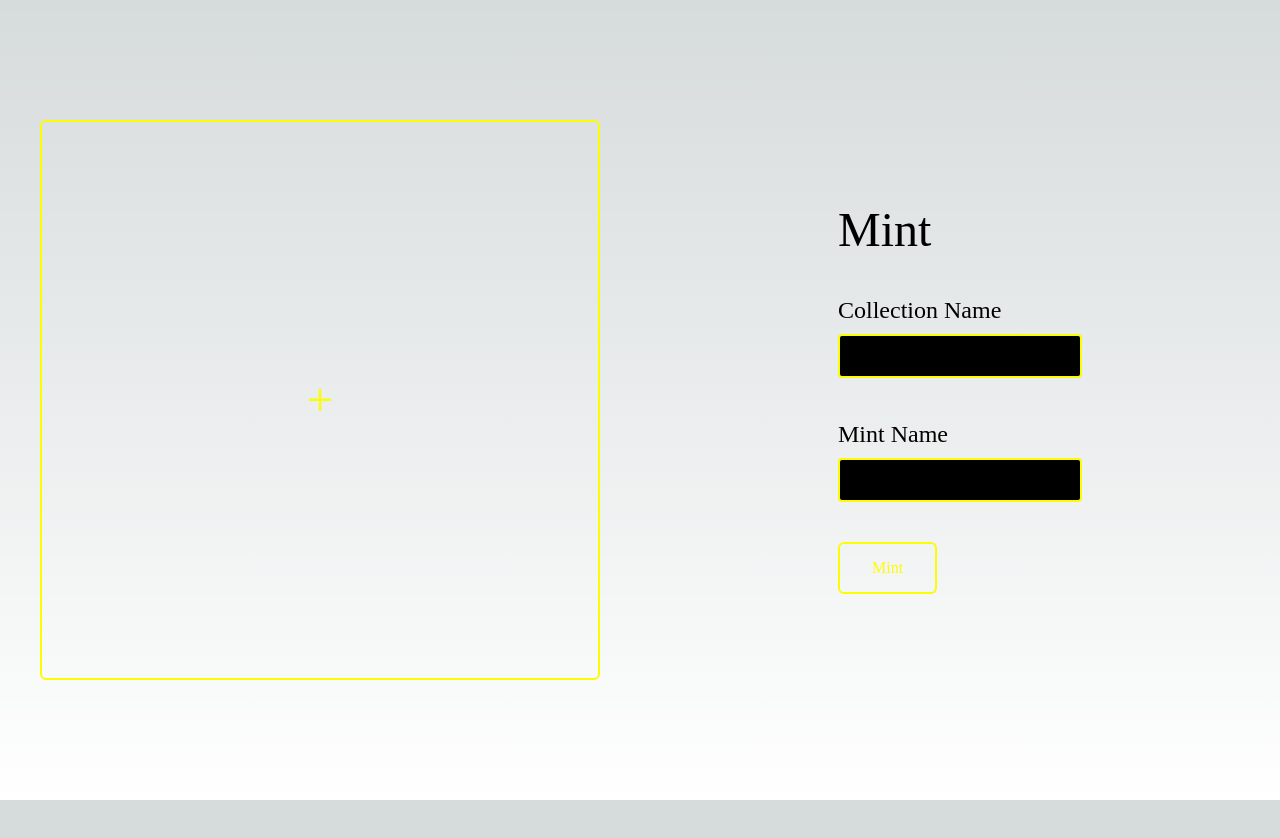
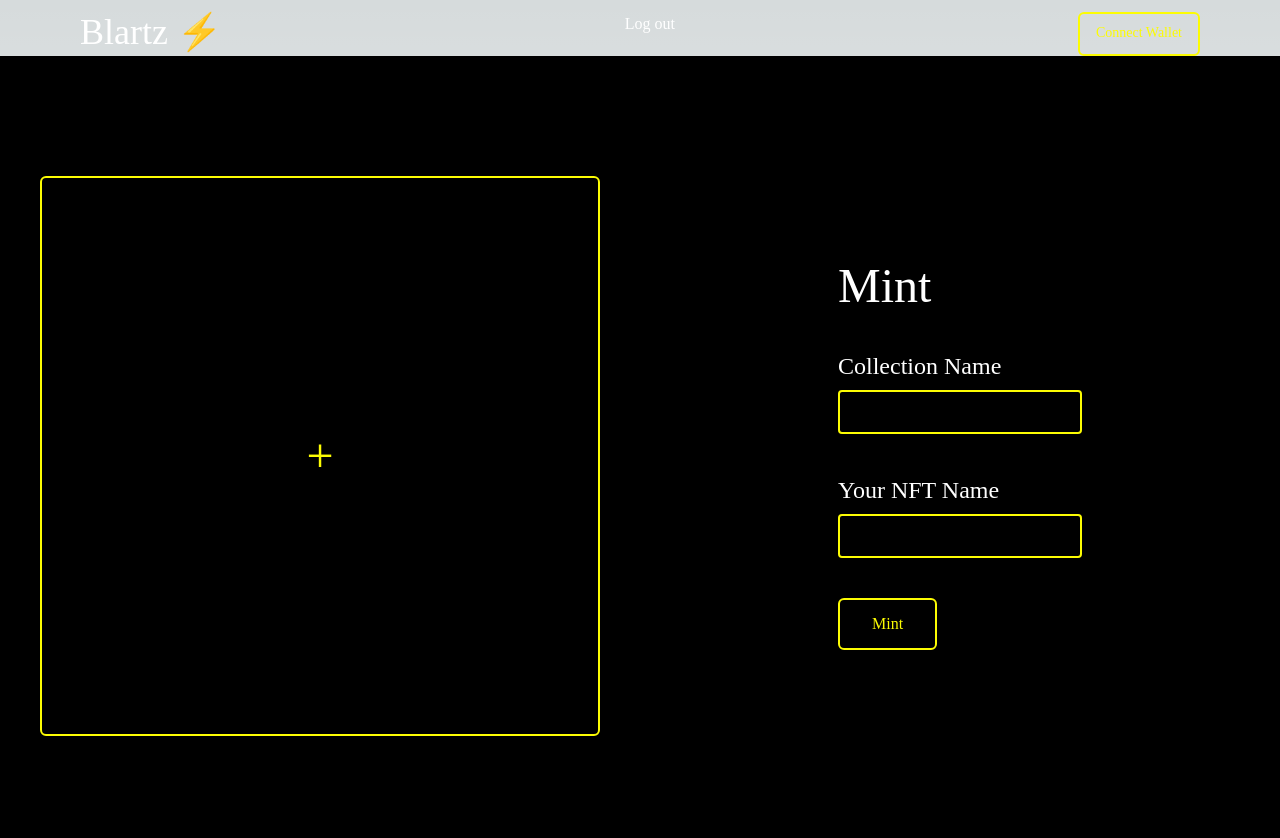
Before and after one commit to Nester-xyz/blartz, a Next.js app: page /mint in a window 1280 px wide. Shown: the top 838 px of the page. Before the commit the page ends 800 px from the top, so only its background shows below. Built offline with nearby package versions, Linux system fonts and the light colour scheme; no server answers; a web font is replaced by a local one.

Commit message:
privy wallet connector

```diff
--- /dev/null
+++ b/src/app/Nav.tsx
@@ -0,0 +1,45 @@
+"use client";
+import React from "react";
+import { usePrivy, useWallets } from "@privy-io/react-auth";
+
+type Props = {};
+
+const Nav = (props: Props) => {
+  const { connectWallet, ready, authenticated } = usePrivy();
+  const { wallets } = useWallets();
+  const { logout } = usePrivy();
+  return (
+    <div className="text-white flex justify-between mt-3 mx-3 md:mx-20">
+      <div>
+        <h1 className="text-4xl">Blartz ⚡</h1>
+      </div>
+      <div>
+        <button onClick={logout}>Log out</button>
+      </div>
+      <div
+        className="border-2 border-primary relative group rounded-md text-primary h-11 overflow-hidden px-4 py-1.5"
+        onClick={() => {
+          connectWallet();
+        }}
+      >
+        <button className="text-primary group-hover:text-black z-50 relative text-sm">
+          {wallets[0]
+            ? wallets[0].address.slice(0, 5) +
+              "..." +
+              wallets[0].address.slice(-5)
+            : "Connect Wallet"}
+        </button>
+        <div className="bg-primary  absolute  w-0 group-hover:w-full left-0 top-0 bottom-0 transition-all ease-in-out duration-500"></div>
+        {/* <p>{wallets[0] ? wallets[0].address : "none"}</p> */}
+        {/* <button
+          onClick={() => wallets[0]?.loginOrLink()}
+          disabled={!ready || !wallets[0] || !authenticated}
+        >
+          Login
+        </button> */}
+      </div>
+    </div>
+  );
+};
+
+export default Nav;
--- a/src/app/layout.tsx
+++ b/src/app/layout.tsx
@@ -5,8 +5,8 @@ import "./globals.css";
 const inter = Inter({ subsets: ["latin"] });
 
 export const metadata: Metadata = {
-  title: "Create Next App",
-  description: "Generated by create next app",
+  title: "Blartz - A NFT Marketplace on Blast Network",
+  description: " A NFT Marketplace on Blast Network",
 };
 
 export default function RootLayout({
--- a/src/app/mint/page.tsx
+++ b/src/app/mint/page.tsx
@@ -1,5 +1,6 @@
 "use client";
 import React, { useState, useRef, useEffect } from "react";
+import Nav from "../Nav";
 
 type Props = {};
 
@@ -9,9 +10,11 @@ const Index = (props: Props) => {
   const inputRef = useRef<HTMLInputElement>(null);
 
   return (
-    <div className="grid grid-cols-2 h-screen">
+    <>
+      <Nav />
+      <div className="grid grid-cols-2 h-screen bg-black text-white">
         <div className="grid place-items-center">
-        <div className="w-[35rem]  h-[35rem] relative border-primary border-2 rounded-md grid place-content-center text-center text-5xl text-primary gap-2">
+          <div className="w-[35rem]  h-[35rem] relative border-primary m-0 p-0 border-2 rounded-md grid place-content-center text-center text-5xl text-primary gap-2">
             <div
               className=" w-full h-full absolute top-0 left-0 grid place-items-center "
               onClick={() => {
@@ -19,12 +22,12 @@ const Index = (props: Props) => {
               }}
             >
               {image ? (
-              <div className=" w-full h-full overflow-hidden border border-black  mx-auto">
+                <div className=" w-full h-full overflow-hidden border border-black m-0 p-0 mx-auto rounded-md">
                   <img
                     src={URL.createObjectURL(image)}
                     alt=""
                     onClick={() => inputRef.current?.click()}
-                  className="w-full h-full object-cover"
+                    className="w-full h-full object-cover m-0 p-0"
                   />
                 </div>
               ) : (
@@ -54,6 +57,7 @@ const Index = (props: Props) => {
             <div className="flex flex-col gap-2">
               <div className="text-2xl">Collection Name</div>
               <input
+                spellCheck="false"
                 type="text"
                 name=""
                 id=""
@@ -61,8 +65,9 @@ const Index = (props: Props) => {
               />
             </div>
             <div className="flex flex-col gap-2">
-            <div className="text-2xl"> Mint Name</div>
+              <div className="text-2xl">Your NFT Name</div>
               <input
+                spellCheck="false"
                 type="text"
                 name=""
                 id=""
@@ -80,6 +85,7 @@ const Index = (props: Props) => {
           </div>
         </div>
       </div>
+    </>
   );
 };
 
--- a/src/app/page.tsx
+++ b/src/app/page.tsx
@@ -1,13 +1,33 @@
-import Image from "next/image";
-import Hero from "../app/Hero/Hero";
-import Showcase1 from "./Showcase1/page";
-import Showcase2 from "./Showcase2/page";
-import Teammate from "./Teammate/page";
+"use client";
+import { PrivyProvider } from "@privy-io/react-auth";
+import Nav from "./Nav";
+import Hero from "./Hero/Hero";
 
-export default function Home() {
+// This method will be passed to the PrivyProvider as a callback
+// that runs after successful login.
+const handleLogin = (user: any) => {
+  console.log(`User ${user.id} logged in!`);
+};
+
+function MyApp() {
   return (
     <>
-      <Hero />
+      <PrivyProvider
+        appId="clsbdu38i06e9mr83ufba7gsn"
+        onSuccess={handleLogin}
+        config={{
+          loginMethods: ["email", "wallet"],
+          appearance: {
+            theme: "light",
+            accentColor: "#676FFF",
+          },
+        }}
+      >
+        <Nav />
+        <Hero />
+      </PrivyProvider>
     </>
   );
 }
+
+export default MyApp;
```
Also changed, not shown: package.json (+6 -5 lines), src/app/Hero/Hero.tsx (+7 -7 lines), public/anku.jpeg (deleted), 1 other file (tests, documents, lock files or other folders). Lines whose indentation alone changed are shown as unchanged.
